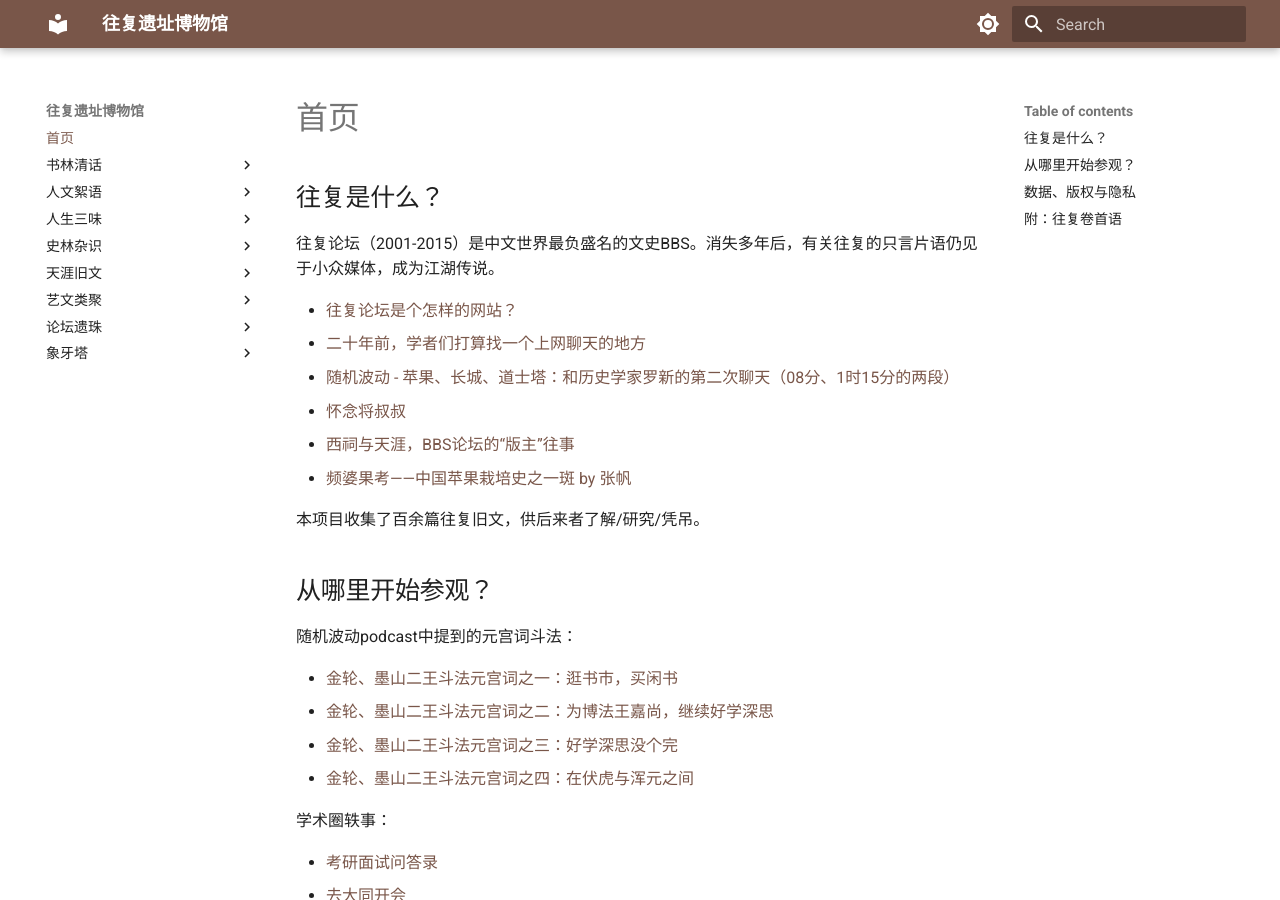
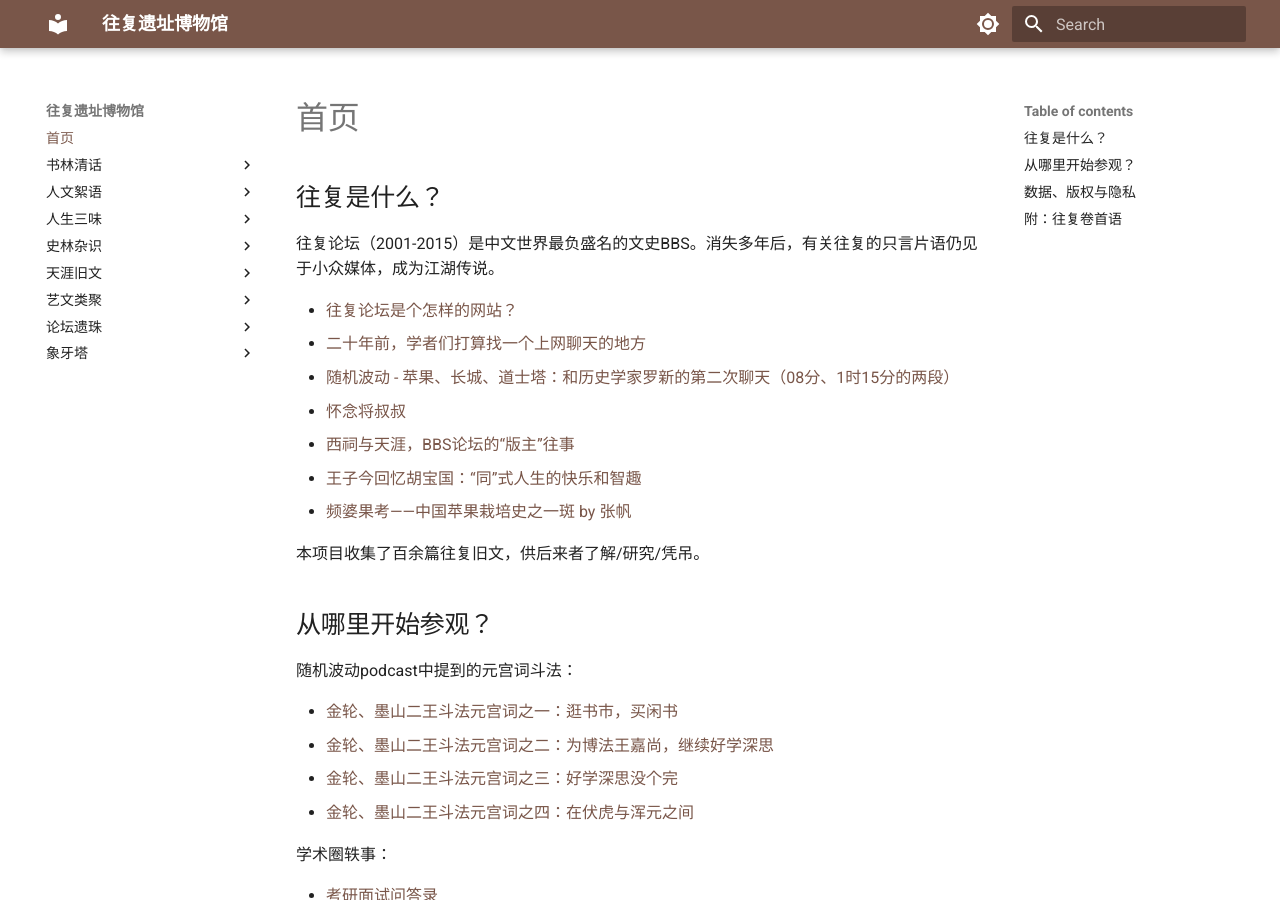
Before and after one commit to wangf-legacy/wangf-legacy.github.io, an MkDocs documentation site: the page built from docs/index.md, in a window 1280 px wide and 900 px high. Built offline with MkDocs 1.6.1 and Material for MkDocs 9.7.7, drawn with Linux system fonts in a browser that asks for light colours.

Commit message:
add: 将无同报道

```diff
--- a/docs/index.md
+++ b/docs/index.md
@@ -9,6 +9,7 @@
 - [随机波动 - 苹果、长城、道士塔：和历史学家罗新的第二次聊天（08分、1时15分的两段）](https://www.stovol.club/005)
 - [怀念将叔叔](https://www.sohu.com/a/652277155_121286085)
 - [西祠与天涯，BBS论坛的“版主”往事](https://www.lifeweek.com.cn/article/160832)
+- [王子今回忆胡宝国：“同”式人生的快乐和智趣](https://new.qq.com/rain/a/20240131A00H0Q00)
 - [频婆果考——中国苹果栽培史之一斑 by 张帆](http://agri-history.ihns.ac.cn/scholars/zhangfan1.htm)
 
 本项目收集了百余篇往复旧文，供后来者了解/研究/凭吊。
```
